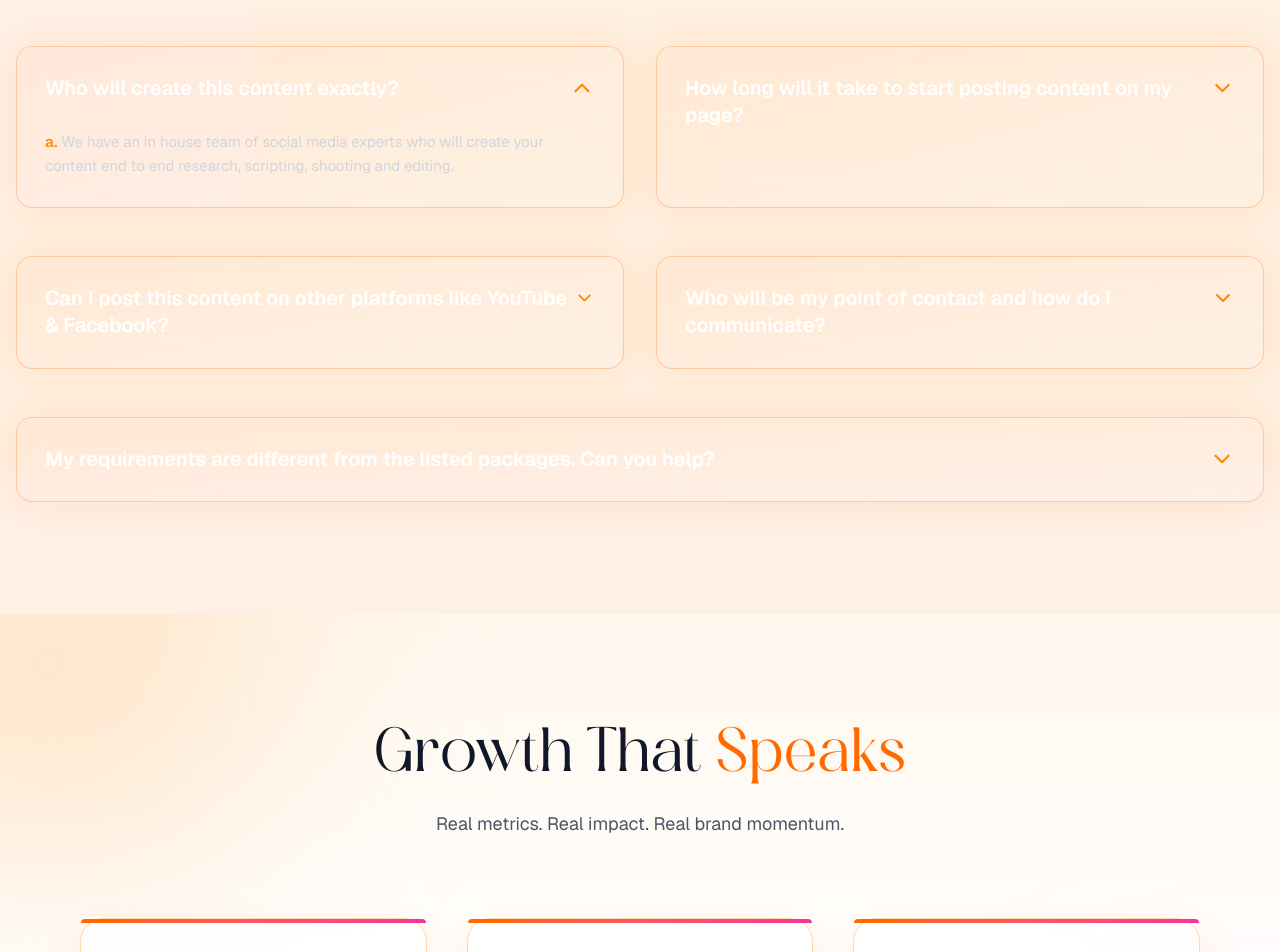
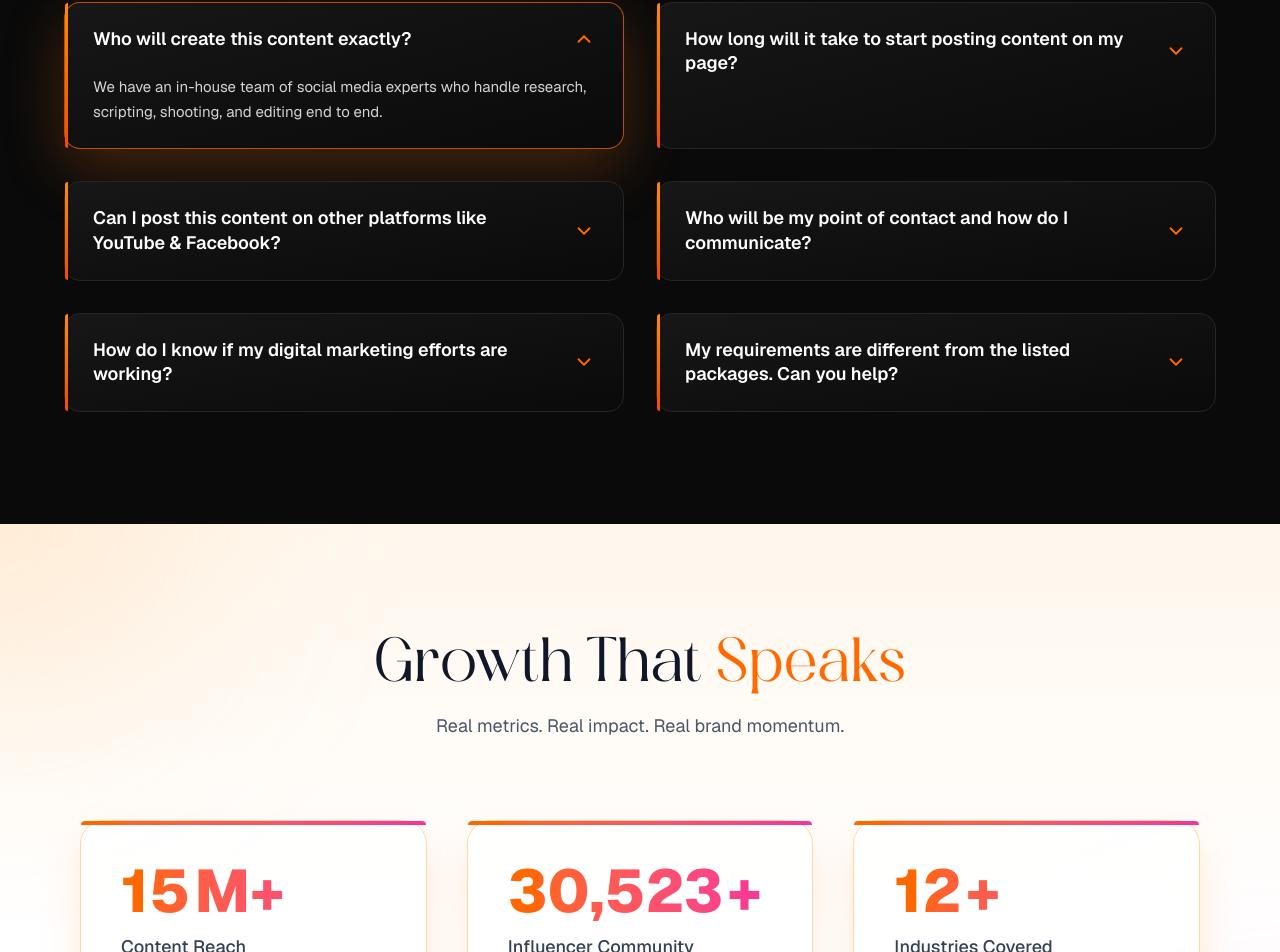
Before and after one commit to gaurav-vij16/SkmDigi, a Next.js app: page / in a window 1280 px wide. Shown: the part 3347-4299 px from the top of the page. Built offline with nearby package versions, Linux system fonts and the light colour scheme.

Commit message:
Few Ui updates

```diff
--- a/src/app/Components/ui/FAQs.tsx
+++ b/src/app/Components/ui/FAQs.tsx
@@ -6,100 +6,95 @@ import { ChevronDown } from "lucide-react";
 const faqs = [
   {
     q: "Who will create this content exactly?",
-    a: "We have an in house team of social media experts who will create your content end to end research, scripting, shooting and editing.",
+    a: "We have an in-house team of social media experts who handle research, scripting, shooting, and editing end to end.",
   },
   {
     q: "How long will it take to start posting content on my page?",
-    a: "Once we finalize our partnership, we will start posting content within 7–10 days.",
+    a: "Once we finalize our partnership, we begin posting within 7–10 days.",
   },
   {
     q: "Can I post this content on other platforms like YouTube & Facebook?",
-    a: "Yes! You can use the content we create on any platform of your choice.",
+    a: "Yes. You’re free to repurpose the content across any platform you choose.",
   },
   {
     q: "Who will be my point of contact and how do I communicate?",
-    a: "Each partner gets a dedicated content manager and creative team. We usually communicate via WhatsApp for speed.",
+    a: "You’ll get a dedicated content manager and creative team. We usually communicate via WhatsApp for faster execution.",
+  },
+  {
+    q: "How do I know if my digital marketing efforts are working?",
+    a: "We track performance through regular reports, website traffic analysis, lead quality, and conversion tracking. Clear metrics ensure you always know what’s driving growth when working with a professional digital marketing agency.",
   },
   {
     q: "My requirements are different from the listed packages. Can you help?",
-    a: "Absolutely. We offer fully customized social media solutions. Book a call and let’s discuss.",
+    a: "Absolutely. We build fully customized digital marketing solutions aligned with your business goals.",
   },
 ];
 
 export default function FAQs() {
   const [active, setActive] = useState<number | null>(0);
-  const [mounted, setMounted] = useState(false); // Avoid hydration error
+  const [mounted, setMounted] = useState(false);
 
-  useEffect(() => {
-    setMounted(true);
-  }, []);
-
-  if (!mounted) return null; // Prevent hydration errors
-
-  const cardClass =
-    "relative overflow-hidden rounded-2xl border border-orange-500/30 bg-white/5 backdrop-blur-xl shadow-[0_0_40px_rgba(255,140,0,0.15)] transition-all duration-500";
-
-  const arrowClass = (open: boolean) =>
-    "text-orange-400 transition-transform duration-300" + (open ? " rotate-180" : "");
-
-  const answerClass = (open: boolean) =>
-    "relative overflow-hidden px-5 sm:px-7 transition-all duration-500" +
-    (open ? " max-h-80 pb-5 sm:pb-7" : " max-h-0");
-
-  // Group FAQs: first 4 in pairs, last one separately
-  const rows = [
-    [faqs[0], faqs[1]],
-    [faqs[2], faqs[3]],
-    [faqs[4]],
-  ];
+  useEffect(() => setMounted(true), []);
+  if (!mounted) return null; // ✅ hydration safe
 
   return (
-    <section className="bg-orange-500/10 px-4 py-16 sm:py-28">
-      <div className="mx-auto max-w-7xl">
-        <h2 className="mb-12 sm:mb-20 text-4xl sm:text-6xl font-bold text-white text-center sm:text-left">
-          FAQs
+    <section className="bg-neutral-950 px-4 py-16 sm:py-28">
+      <div className="mx-auto max-w-6xl">
+        {/* Heading */}
+        <h2 className="mb-12 text-center sm:text-left font-masvis text-3xl sm:text-5xl text-white">
+          FAQs that <span className="text-orange-500">Matter</span>
         </h2>
 
-        <div className="space-y-6 sm:space-y-12">
-          {rows.map((row, rowIndex) => (
-            <div
-              key={rowIndex}
-              className={`grid grid-cols-1 gap-4 sm:gap-8 ${
-                row.length === 2 ? "sm:grid-cols-2" : "sm:grid-cols-1"
-              }`}
-            >
-              {row.map((item, index) => {
-                const globalIndex = rowIndex * 2 + index; // unique index
-                const open = active === globalIndex;
+        {/* FAQ Grid */}
+        <div className="grid grid-cols-1 sm:grid-cols-2 gap-6 sm:gap-8">
+          {faqs.map((item, index) => {
+            const open = active === index;
 
             return (
-                  <div key={globalIndex} className={cardClass}>
-                    {/* Glow layer */}
-                    <div className="pointer-events-none absolute inset-0 rounded-2xl bg-linear-to-br from-orange-500/10 to-transparent opacity-60" />
+              <div
+                key={index}
+                className={`relative rounded-2xl border transition-all duration-300
+                  ${
+                    open
+                      ? "border-orange-500/70 shadow-[0_20px_60px_rgba(249,115,22,0.25)]"
+                      : "border-neutral-800"
+                  }
+                  bg-linear-to-br from-neutral-900 to-neutral-950`}
+              >
+                {/* Accent strip */}
+                <div className="absolute left-0 top-0 h-full w-[3px] rounded-l-2xl bg-linear-to-b from-orange-400 to-orange-600" />
 
                 {/* Question */}
                 <button
-                      onClick={() => setActive(open ? null : globalIndex)}
-                      className="relative flex w-full items-start justify-between p-5 sm:p-7 text-left"
+                  onClick={() => setActive(open ? null : index)}
+                  className="flex w-full items-center justify-between gap-4 px-5 py-5 sm:px-7 sm:py-6 text-left"
                 >
-                      <h3 className="text-lg sm:text-xl font-semibold leading-snug text-white">
+                  <h3 className="text-base sm:text-lg font-semibold text-white leading-snug">
                     {item.q}
                   </h3>
-                      <ChevronDown size={26} className={arrowClass(open)} />
+
+                  <ChevronDown
+                    size={22}
+                    className={`shrink-0 text-orange-500 transition-transform duration-300 ${
+                      open ? "rotate-180" : ""
+                    }`}
+                  />
                 </button>
 
                 {/* Answer */}
-                    <div className={answerClass(open)}>
-                      <p className="text-sm sm:text-[15px] leading-relaxed text-gray-300">
-                        <span className="font-semibold text-orange-400">a.</span> {item.a}
+                <div
+                  className={`overflow-hidden transition-[max-height,opacity] duration-300 ease-out ${
+                    open ? "max-h-44 opacity-100" : "max-h-0 opacity-0"
+                  }`}
+                >
+                  <p className="px-5 pb-5 sm:px-7 sm:pb-6 text-sm sm:text-[15px] text-neutral-300 leading-relaxed">
+                    {item.a}
                   </p>
                 </div>
               </div>
             );
           })}
         </div>
-          ))}
-        </div>
       </div>
     </section>
   );
--- a/src/app/Components/ui/Growth.tsx
+++ b/src/app/Components/ui/Growth.tsx
@@ -1,6 +1,6 @@
 "use client";
 
-import { useEffect, useState } from "react";
+import { useEffect, useRef, useState } from "react";
 
 const stats = [
   { value: 15, label: "Content Reach", suffix: "M+" },
@@ -12,53 +12,56 @@ const stats = [
 ];
 
 export default function GrowthSection() {
+  const [mounted, setMounted] = useState(false);
   const [counts, setCounts] = useState<number[]>(
-    Array(stats.length).fill(0)
+    stats.map(() => 0) // ✅ same on server & client
   );
-  const [mounted, setMounted] = useState(false);
 
-  // Prevent hydration mismatch
+  const rafRef = useRef<number | null>(null);
+
+  // ✅ Mount gate (hydration safe)
   useEffect(() => {
     setMounted(true);
   }, []);
 
+  // ✅ Single animation loop
   useEffect(() => {
     if (!mounted) return;
 
     const duration = 1200;
+    const start = performance.now();
 
-    stats.forEach((stat, index) => {
-      const start = performance.now();
+    const animate = (now: number) => {
+      const progress = Math.min((now - start) / duration, 1);
 
-      const animate = (now: number) => {
-        const progress = Math.min((now - start) / duration, 1);
+      setCounts(
+        stats.map((stat) => Math.floor(stat.value * progress))
+      );
 
-        setCounts((prev) => {
-          const copy = [...prev];
-          copy[index] = Math.floor(stat.value * progress);
-          return copy;
-        });
+      if (progress < 1) {
+        rafRef.current = requestAnimationFrame(animate);
+      }
+    };
 
-        if (progress < 1) requestAnimationFrame(animate);
-      };
+    rafRef.current = requestAnimationFrame(animate);
 
-      requestAnimationFrame(animate);
-    });
+    return () => {
+      if (rafRef.current) cancelAnimationFrame(rafRef.current);
+    };
   }, [mounted]);
 
   return (
     <section className="relative py-20 sm:py-28 overflow-hidden bg-linear-to-b from-orange-50 via-white to-white">
-      {/* Ambient blobs (safe for mobile) */}
-      <div className="absolute -top-40 -left-40 w-[320px] h-80 sm:w-[420px] sm:h-[420px] bg-orange-300/30 blur-[120px] rounded-full" />
-      <div className="absolute bottom-0 -right-40 w-[300px] h-[300px] sm:w-[360px] sm:h-[360px] bg-pink-300/30 blur-[120px] rounded-full" />
+      {/* Ambient blobs */}
+      <div className="absolute -top-40 -left-40 w-[320px] h-80 bg-orange-300/25 blur-[120px] rounded-full" />
+      <div className="absolute bottom-0 -right-40 w-[300px] h-[300px] bg-pink-300/25 blur-[120px] rounded-full" />
 
       {/* Heading */}
       <div className="relative z-10 text-center mb-14 sm:mb-20 px-4">
         <h2 className="font-masvis text-3xl sm:text-4xl md:text-5xl lg:text-6xl text-gray-900">
           Growth That <span className="text-orange-500">Speaks</span>
         </h2>
-
-        <p className="mt-4 sm:mt-6 max-w-xl mx-auto text-base sm:text-lg text-gray-600">
+        <p className="mt-4 max-w-xl mx-auto text-base sm:text-lg text-gray-600">
           Real metrics. Real impact. Real brand momentum.
         </p>
       </div>
@@ -68,33 +71,21 @@ export default function GrowthSection() {
         {stats.map((item, index) => (
           <div
             key={item.label}
-            className="
-              group relative
-              rounded-2xl sm:rounded-3xl
-              p-6 sm:p-10
-              bg-white/70 backdrop-blur-xl
-              border border-orange-200
-              shadow-[0_20px_40px_rgba(255,120,0,0.15)]
-              hover:-translate-y-3 hover:shadow-[0_35px_70px_rgba(255,120,0,0.25)]
-              transition-all duration-500
-            "
+            className="relative rounded-2xl sm:rounded-3xl p-6 sm:p-10 bg-white/80 border border-orange-200 shadow-[0_20px_40px_rgba(255,120,0,0.15)]"
           >
-            {/* Accent line */}
+            {/* Accent */}
             <div className="absolute top-0 left-0 w-full h-1 rounded-t-2xl sm:rounded-t-3xl bg-linear-to-r from-orange-500 to-pink-500" />
 
             {/* Number */}
-            <div className="text-4xl sm:text-5xl md:text-6xl font-extrabold tracking-tight bg-linear-to-r from-orange-500 to-pink-500 bg-clip-text text-transparent">
-              {mounted ? counts[index].toLocaleString() : "0"}
+            <div className="text-4xl sm:text-5xl md:text-6xl font-extrabold bg-linear-to-r from-orange-500 to-pink-500 bg-clip-text text-transparent">
+              {counts[index].toLocaleString()}
               <span className="ml-1">{item.suffix}</span>
             </div>
 
             {/* Label */}
-            <p className="mt-3 sm:mt-4 text-gray-700 text-base sm:text-lg font-medium">
+            <p className="mt-3 text-gray-700 text-base sm:text-lg font-medium">
               {item.label}
             </p>
-
-            {/* Hover glow */}
-            <div className="absolute inset-0 rounded-2xl sm:rounded-3xl opacity-0 group-hover:opacity-100 transition duration-500 pointer-events-none bg-linear-to-br from-orange-400/10 to-transparent" />
           </div>
         ))}
       </div>
```
Lines whose indentation alone changed are shown as unchanged.
